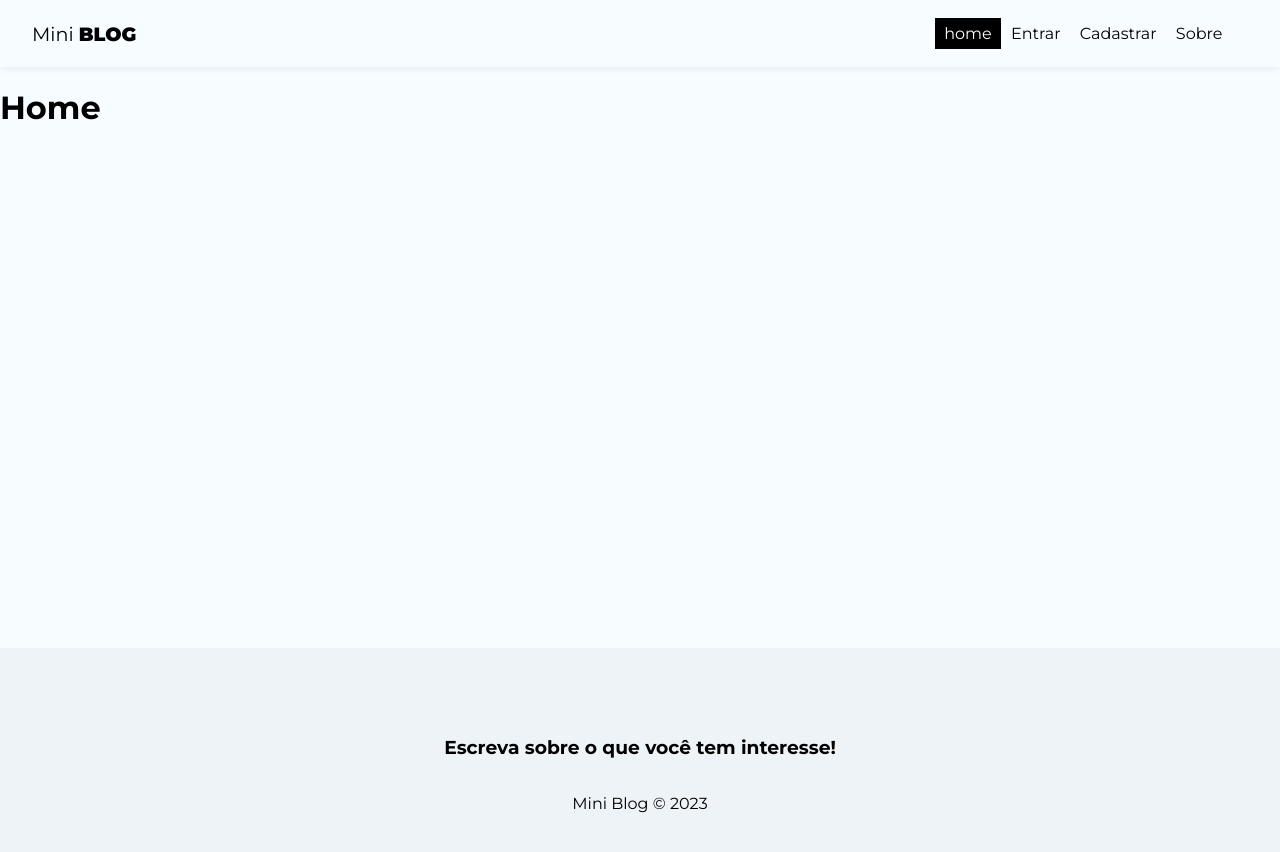
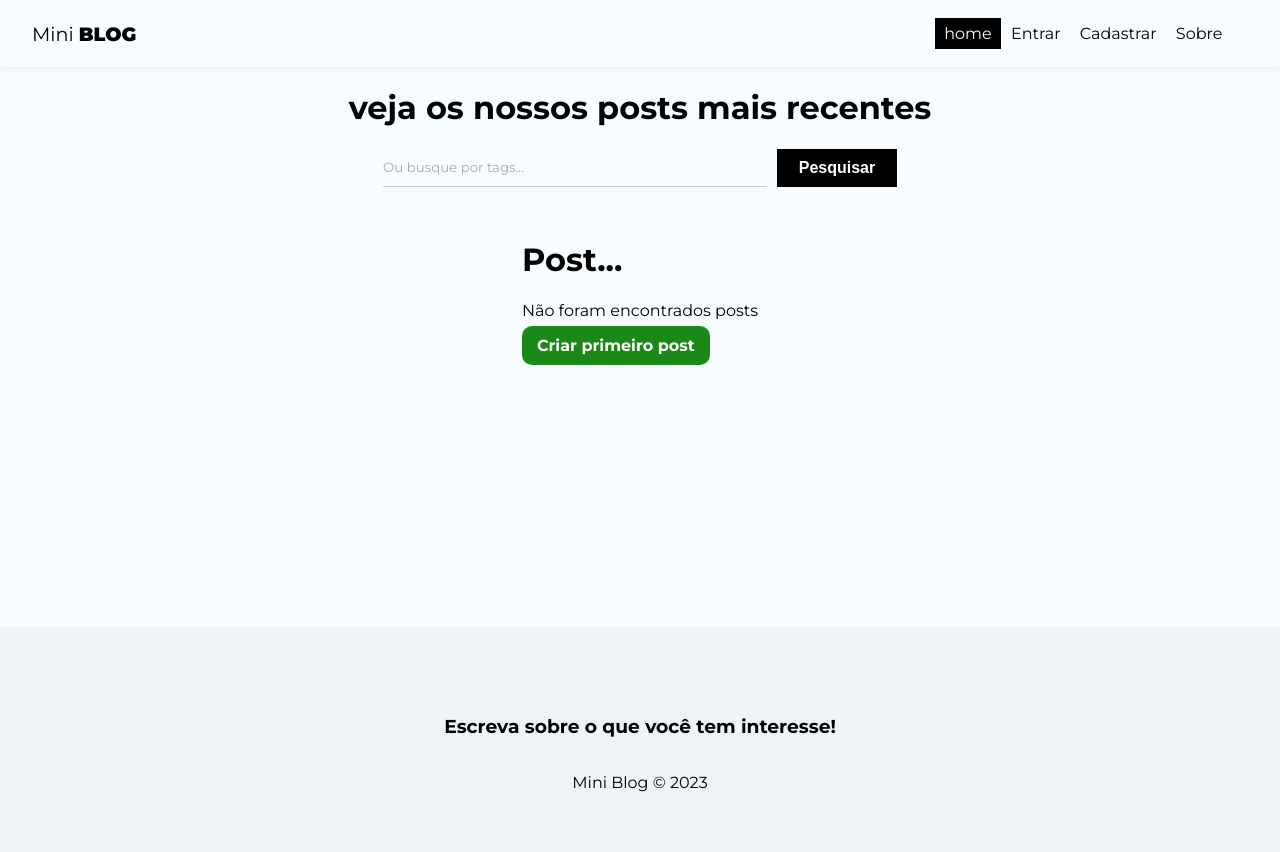
Before and after one commit to brunofelipehp/miniblog, a React (Create React App) app: page / in a window 1280 px wide. Shown: the top 852 px of the page. Built offline with nearby package versions, Linux system fonts and the light colour scheme; no server answers.

Commit message:
structuring the Home and rescuing data

```diff
--- a/src/pages/CreatePost/CreatePost.jsx
+++ b/src/pages/CreatePost/CreatePost.jsx
@@ -2,6 +2,7 @@ import { useState } from "react";
 import styles from "./CreatePost.module.css";
 import { useInsertDocument } from "../../hooks/useInsertDocument";
 import { useAuthValue } from "../../context/AuthContext";
+import { useNavigate } from "react-router-dom";
 
 export const CreatePost = () => {
   const [title, setTitle] = useState("");
@@ -14,26 +15,42 @@ export const CreatePost = () => {
 
   const { insertDocument, response } = useInsertDocument("posts");
 
+  const navigate = useNavigate();
+
   const handleSubmit = (e) => {
     e.preventDefault();
     setFormError("");
 
     // validate image URL
+    try {
+      new URL(image);
+    } catch (error) {
+      setFormError("A imagem precisa ser uma URL.");
+    }
 
     // criar o array de tags
+    const tagsArray = tags
+      .split(",")
+      .map((tag) => tag.trim().toLocaleLowerCase());
 
     //checar todos os valores
+    if (!title || !image || !tags || !body) {
+      setFormError("Por favor, preencha todos os campos!");
+    }
+
+    if (formError) return;
 
     insertDocument({
       title,
       image,
       body,
-      tags,
+      tagsArray,
       uiu: user.uid,
       createBy: user.displayName,
     });
 
     //redirect to home page
+    navigate("/");
   };
 
   return (
@@ -96,6 +113,7 @@ export const CreatePost = () => {
           </button>
         )}
         {response.error && <p className="error">{response.error}</p>}
+        {formError && <p className="error">{formError}</p>}
       </form>
     </div>
   );
--- a/src/pages/Home/Home.jsx
+++ b/src/pages/Home/Home.jsx
@@ -1,9 +1,38 @@
+import { useNavigate, Link } from "react-router-dom";
+import { useState } from "react";
+
 import styles from "./Home.module.css";
 
 export const Home = () => {
+  const [query, setQuery] = useState("");
+  const [posts] = useState([]);
+
+  const handleSubmit = (e) => {
+    e.preventDefault();
+  };
+
   return (
-    <div>
-      <h1>Home</h1>
+    <div className={styles.home}>
+      <h1>veja os nossos posts mais recentes</h1>
+      <form onSubmit={handleSubmit} className={styles.search_form}>
+        <input
+          type="text"
+          placeholder="Ou busque por tags..."
+          onChange={(e) => setQuery(e.target.value)}
+        />
+        <button className="btn btn-dark">Pesquisar</button>
+      </form>
+      <div>
+        <h1>Post...</h1>
+        {posts && posts.length === 0 && (
+          <div>
+            <p>Não foram encontrados posts</p>
+            <Link to="/posts/creat" className="btn">
+              Criar primeiro post
+            </Link>
+          </div>
+        )}
+      </div>
     </div>
   );
 };
--- a/src/pages/Home/Home.module.css
+++ b/src/pages/Home/Home.module.css
@@ -0,0 +1,31 @@
+.home {
+  display: flex;
+  flex-direction: column;
+  align-items: center;
+  justify-content: center;
+}
+
+.search_form {
+  max-width: 100%;
+  width: 60%;
+  display: flex;
+  justify-content: center;
+  margin-bottom: 2em;
+}
+
+.search_form input {
+  margin-right: 10px;
+  width: 50%;
+}
+
+.noposts {
+  text-align: center;
+}
+
+.noposts p {
+  margin-bottom: 1rem;
+}
+
+.noposts a {
+  padding: 10px 25px;
+}
```
Also changed, not shown: src/hooks/useFetchDocuments.jsx (added, +61 -0 lines).
